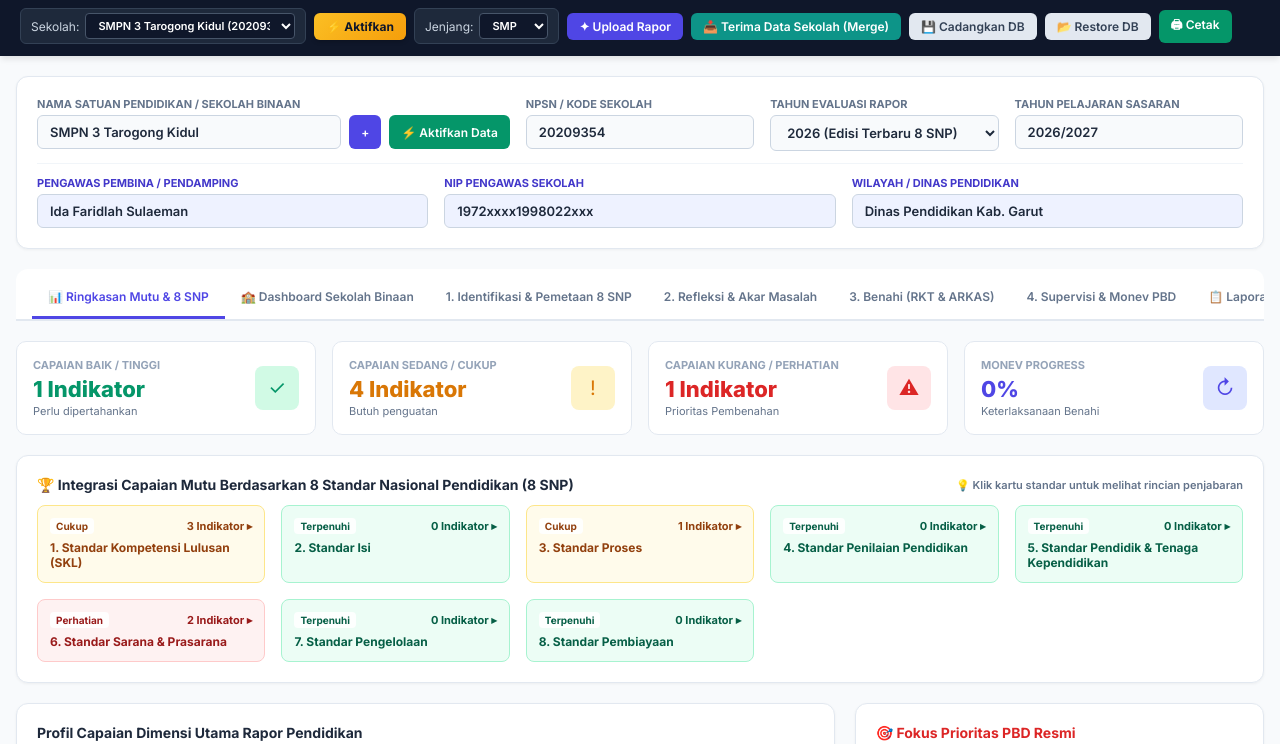
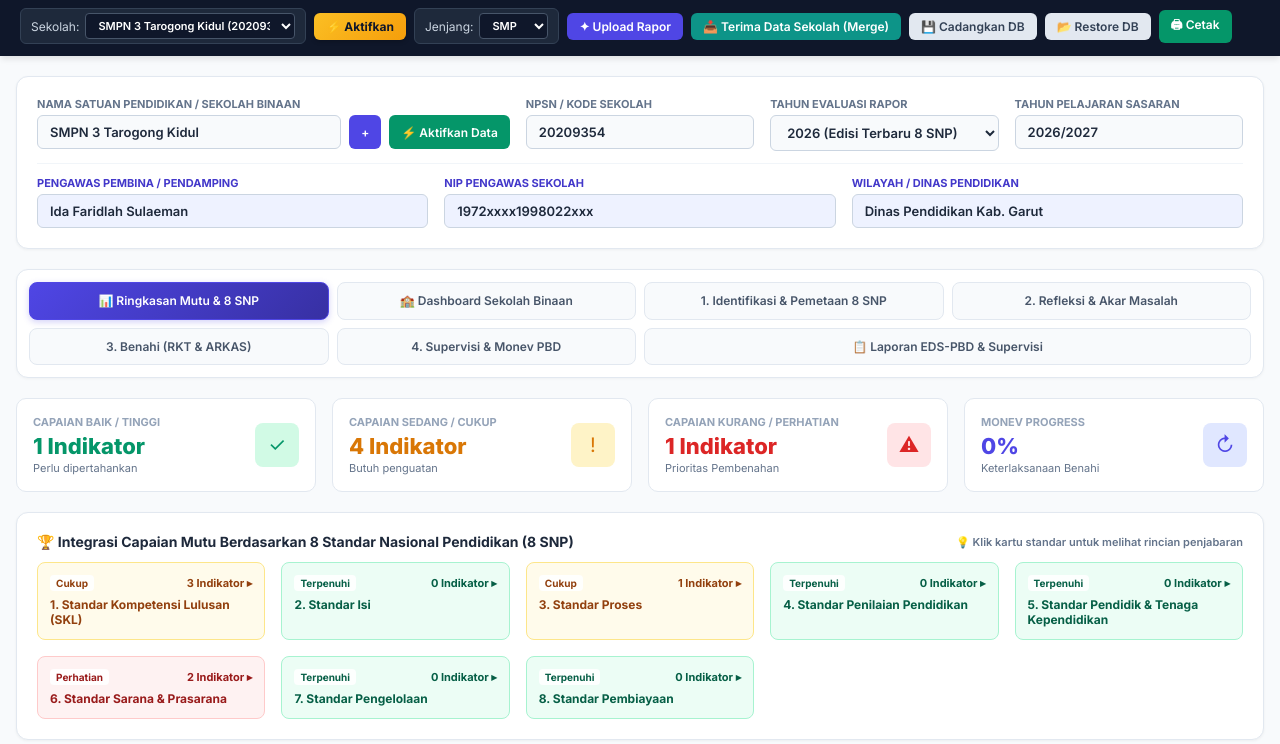
Before and after one commit to idafaridlah41/SiPBD-Mutu, a plain HTML site: page index.html in a window 1280 px wide. Shown: the part 56-800 px from the top of the page. Drawn offline with nearby package versions, Linux system fonts and the light colour scheme.

Commit message:
index.html

```diff
--- a/index.html
+++ b/index.html
@@ -77,11 +77,56 @@
         .form-control { width: 100%; background-color: #f8fafc; border: 1px solid #cbd5e1; border-radius: 6px; padding: 8px 12px; font-size: 13px; font-weight: 600; color: #1e293b; }
         .form-control:focus { outline: none; border-color: #4f46e5; background-color: white; }
 
-        /* Navigation Tabs */
-        .tab-bar { display: flex; overflow-x: auto; border-bottom: 2px solid #e2e8f0; background: white; border-top-left-radius: 12px; border-top-right-radius: 12px; padding: 8px 16px 0; margin-bottom: 20px; }
-        .tab-btn { background: none; border: none; border-bottom: 3px solid transparent; padding: 12px 16px; font-size: 12px; font-weight: 600; color: #64748b; cursor: pointer; white-space: nowrap; display: flex; align-items: center; gap: 8px; }
-        .tab-btn:hover { color: #1e293b; }
-        .tab-btn.active { border-bottom-color: #4f46e5; color: #4f46e5; }
+        /* Navigation Tabs — Tampil Penuh Multi-Baris Rapi Tanpa Geser */
+        .tab-bar {
+            display: grid;
+            grid-template-columns: repeat(4, 1fr);
+            gap: 8px;
+            background: white;
+            border: 1px solid #e2e8f0;
+            border-radius: 12px;
+            padding: 12px;
+            margin-bottom: 20px;
+            box-shadow: 0 1px 3px rgba(0,0,0,0.04);
+        }
+        @media (max-width: 960px) {
+            .tab-bar { grid-template-columns: repeat(3, 1fr); }
+        }
+        @media (max-width: 640px) {
+            .tab-bar { grid-template-columns: repeat(2, 1fr); }
+        }
+        .tab-btn {
+            background-color: #f8fafc;
+            border: 1px solid #e2e8f0;
+            border-radius: 8px;
+            padding: 10px 12px;
+            font-size: 12px;
+            font-weight: 600;
+            color: #475569;
+            cursor: pointer;
+            display: flex;
+            align-items: center;
+            justify-content: center;
+            text-align: center;
+            gap: 6px;
+            transition: all 0.2s;
+            line-height: 1.3;
+        }
+        .tab-btn:hover {
+            background-color: #eef2ff;
+            border-color: #c7d2fe;
+            color: #4338ca;
+        }
+        .tab-btn.active {
+            background: linear-gradient(135deg, #4f46e5, #3730a3);
+            border-color: #4f46e5;
+            color: #ffffff;
+            box-shadow: 0 2px 6px rgba(79, 70, 229, 0.25);
+        }
+        /* Menjadikan tombol ke-7 melebar proporsional pada layar desktop (4 kolom -> baris 1: 4 item, baris 2: 3 item) */
+        @media (min-width: 961px) {
+            .tab-btn:nth-child(7) { grid-column: span 2; }
+        }
         .tab-content { display: none; }
         .tab-content.active { display: block; }
 
@@ -421,7 +466,7 @@
             </div>
         </div>
 
-        <!-- NAVIGATION TABS -->
+        <!-- NAVIGATION TABS (TAMPIL PENUH 2 BARIS RAPI TANPA GESER) -->
         <div class="tab-bar no-print">
             <button type="button" onclick="switchTab('tab-ringkasan')" id="btn-tab-ringkasan" class="tab-btn active">📊 Ringkasan Mutu & 8 SNP</button>
             <button type="button" onclick="switchTab('tab-binaan')" id="btn-tab-binaan" class="tab-btn">🏫 Dashboard Sekolah Binaan</button>
@@ -429,7 +474,7 @@
             <button type="button" onclick="switchTab('tab-refleksi')" id="btn-tab-refleksi" class="tab-btn">2. Refleksi & Akar Masalah</button>
             <button type="button" onclick="switchTab('tab-benahi')" id="btn-tab-benahi" class="tab-btn">3. Benahi (RKT & ARKAS)</button>
             <button type="button" onclick="switchTab('tab-supervisi-monev')" id="btn-tab-supervisi-monev" class="tab-btn">4. Supervisi & Monev PBD</button>
-            <button type="button" onclick="switchTab('tab-laporan')" id="btn-tab-laporan" class="tab-btn">📋 Laporan EDS-PBD & Rekap Wilayah</button>
+            <button type="button" onclick="switchTab('tab-laporan')" id="btn-tab-laporan" class="tab-btn">📋 Laporan EDS-PBD & Supervisi</button>
         </div>
 
         <!-- TAB 1: RINGKASAN MUTU & 8 SNP -->
@@ -1133,7 +1178,6 @@
            PRINT HANDLER (COMPATIBLE WITH IFRAMED PREVIEWS)
         ---------------------------------------------------- */
         function handlePrintDocument() {
-            // Pastikan tab laporan ter-render terlebih dahulu sebelum cetak
             renderReportView();
             if (document.getElementById('reportWilayahContainer').style.display === 'block') {
                 renderWilayahReport();
```
